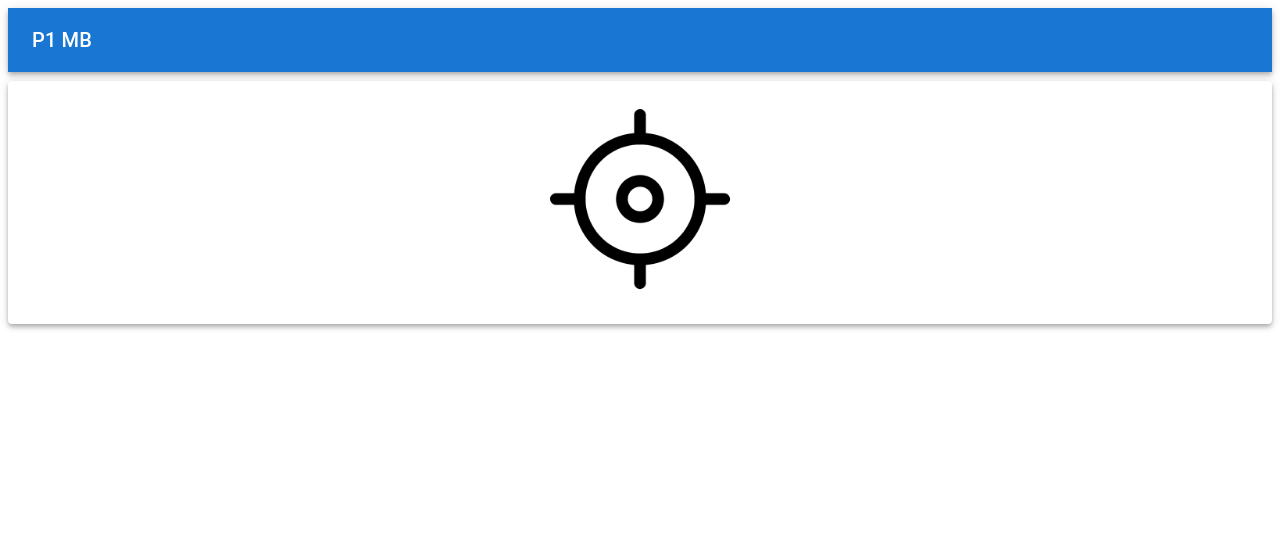
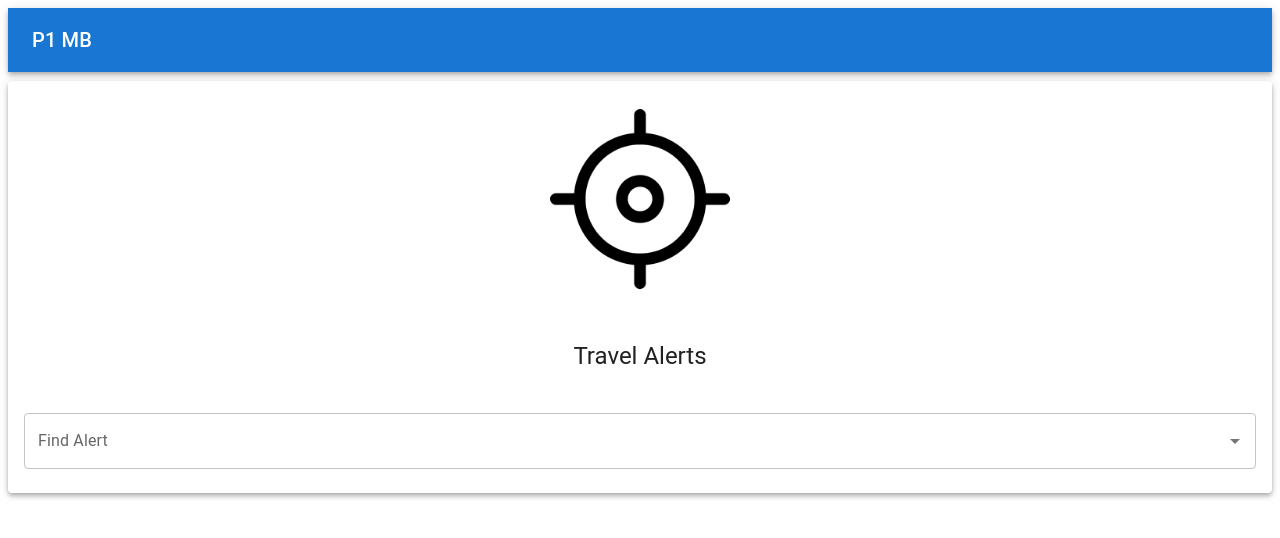
Before and after one commit to MannyBagheri/Travel-Advisories, a React (Vite) app: page / in a window 1280 px wide. Shown: the top 538 px of the page. Built offline with nearby package versions, Linux system fonts and the light colour scheme; no server answers; some icons are missing.

Commit message:
Adds the Search component to Home

```diff
--- a/src/components/Home.jsx
+++ b/src/components/Home.jsx
@@ -1,8 +1,13 @@
 import { useState, useEffect } from "react";
 
 import {
-    Paper
+    Paper,
+    CardHeader,
+    CardContent,
 } from '@mui/material';
+
+
+import Search from "./Search";
 
 import logo from "../assets/target.png";
 //import logo from "../assets/airplane.png";
@@ -26,6 +31,10 @@ const Home = (props) => {
     return (<>
         <Paper elevation={4} sx={{ marginTop: "0.5em" }}>
             <img src={logo} style={{ width: "40%", maxWidth: "200px", margin: "1em" }} />
+            <CardHeader title="Travel Alerts" />
+            <CardContent>
+                <Search alerts={alerts} onSelection={selection => console.log(selection)} />
+            </CardContent>
         </Paper>
     </>);
 };
--- /dev/null
+++ b/src/components/Search.jsx
@@ -0,0 +1,39 @@
+import {
+    TextField,
+    Autocomplete,
+    Box,
+} from '@mui/material';
+
+const Search = (props) => {
+
+    const alertAsText = alert => `(${alert.country_code}) ${alert.country_name}`;
+
+    const renderAutocompleteOption = (props, option) => {
+        // Propagating props from the Autocomplete parent object
+        // Using the rest operator to "pull out" a property (key, in this case)
+        // key must be passed explicitly added and not within the ...props spread
+        const { key, ...nonKeyProps } = props;
+
+        return <Box key={key} {...nonKeyProps}>
+            <>{alertAsText(option)}</>
+        </Box>;
+    }
+
+    return (<>
+        <Autocomplete
+            options={props.alerts}
+            autoHighlight
+            getOptionKey={option => option.country_code}
+            getOptionLabel={option => alertAsText(option)}
+            renderOption={renderAutocompleteOption}
+            renderInput={(props) => <TextField {...props} label="Find Alert" />}
+            sx={{ marginTop: "0.5em" }}
+            onChange={(_event, selectedOption) => {
+                if (!props.onSelection) return;
+                props.onSelection(selectedOption);
+            }}
+        />
+    </>);
+};
+
+export default Search;
```
